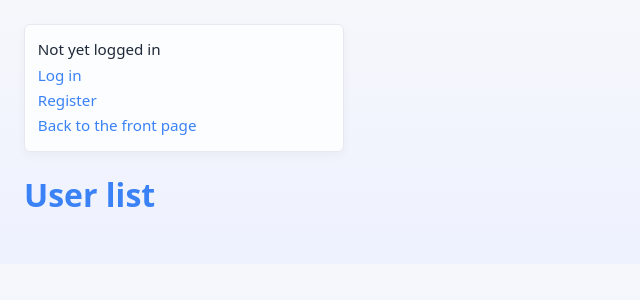
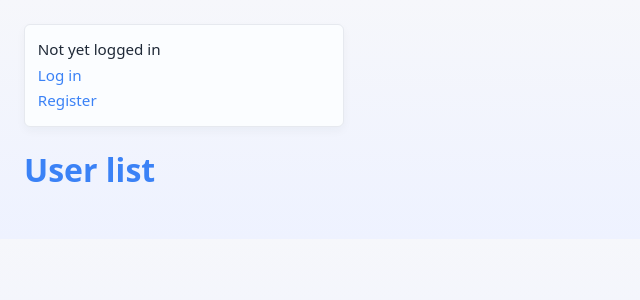
Before and after one commit to Hipsterisiili/tikawe_DigimonTcgDatabase, a Flask app: page /user_list in a window 1280 px wide. Shown: the top 300 px of the page, without its empty margins (0-640 px from the left). Run offline with Flask 3, Linux system fonts and the light colour scheme; data that the repository does not hold is empty.

Commit message:
move flashes in redirect box

```diff
--- a/templates/redirect_box.html
+++ b/templates/redirect_box.html
@@ -8,12 +8,11 @@
     <p><a href="{{ url_for('login') }}">Log in</a></p>
     <p><a href="{{ url_for('register') }}">Register</a></p>
     {% endif %} {% with messages = get_flashed_messages() %} {% if messages %}
+    <p><a href="{{ url_for('index') }}">Back to the front page</a></p>
     <ul class="flashes">
         {% for message in messages %}
         <li>{{ message }}</li>
         {% endfor %}
     </ul>
     {% endif %} {% endwith %}
-
-    <p><a href="{{ url_for('index') }}">Back to the front page</a></p>
 </div>
```
